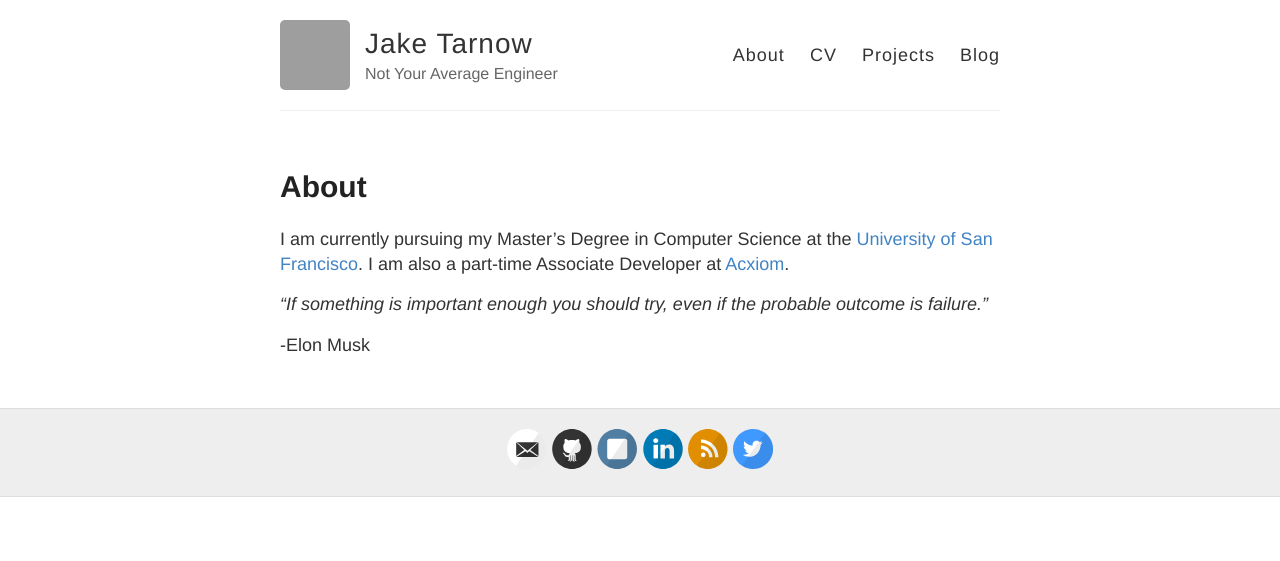
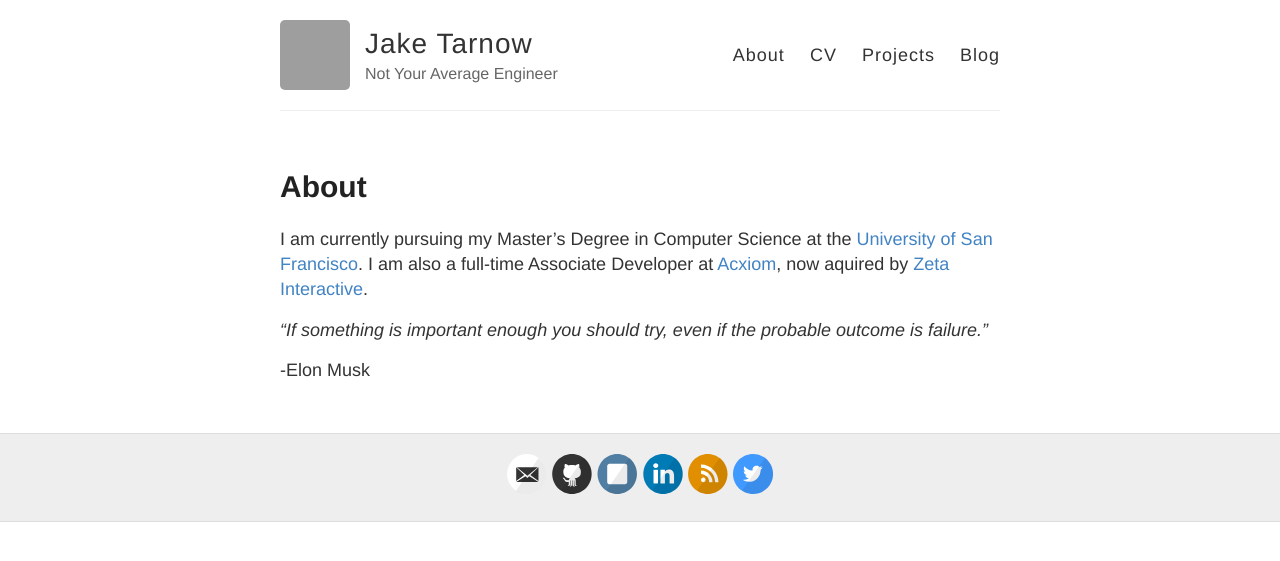
Before and after one commit to HoneyBadger123/jaketarnow.github.io, a Jekyll site: the page built from about.md, in a window 1280 px wide. Shown: the top 561 px of the page. Built offline with Jekyll 4.4.1, drawn with Linux system fonts in a browser that asks for light colours; grey boxes are pictures that could not be loaded.

Commit message:
update about.md

```diff
--- a/about.md
+++ b/about.md
@@ -4,7 +4,7 @@ title: About
 permalink: /about/
 ---
 
-I am currently pursuing my Master's Degree in Computer Science at the [University of San Francisco](https://www.usfca.edu/arts-sciences/graduate-programs/computer-science). I am also a part-time Associate Developer at [Acxiom](http://www.acxiom.com/).
+I am currently pursuing my Master's Degree in Computer Science at the [University of San Francisco](https://www.usfca.edu/arts-sciences/graduate-programs/computer-science). I am also a full-time Associate Developer at [Acxiom](http://www.acxiom.com/), now aquired by [Zeta Interactive](http://www.zetainteractive.com/).
 
 *"If something is important enough you should try, even if the probable outcome is failure."*
 
```
